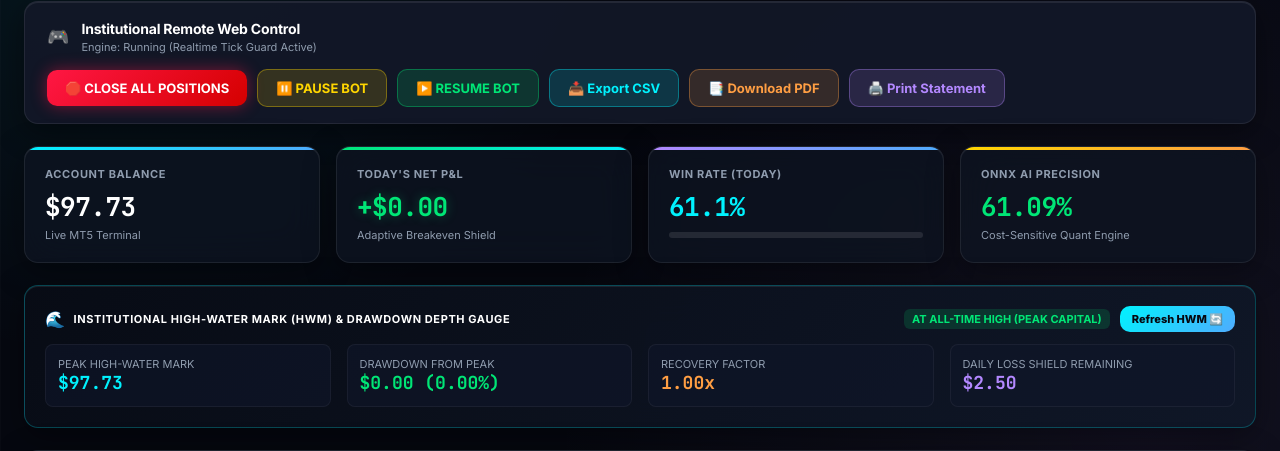
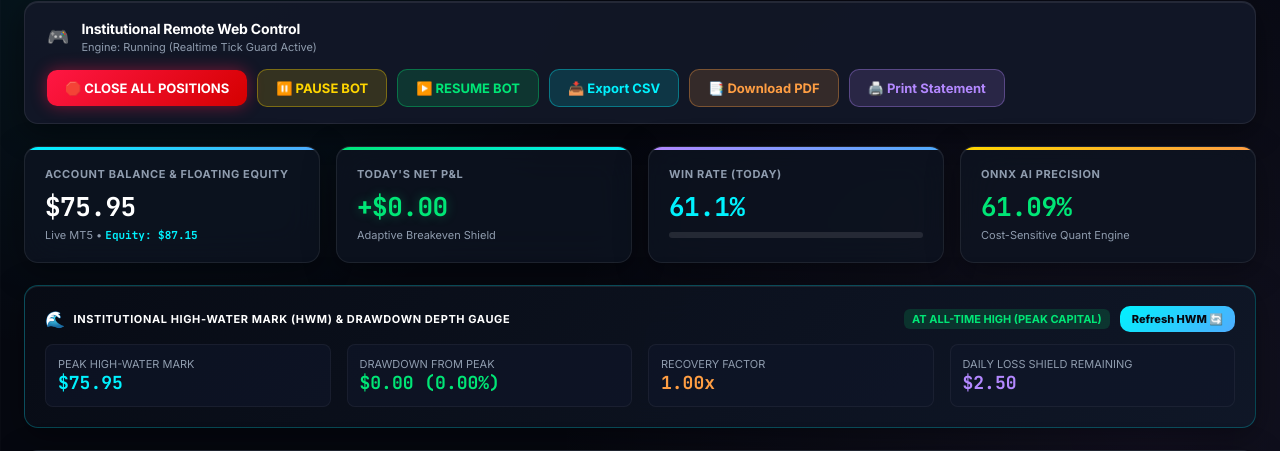
Before and after one commit to mt-abdulla-it/xm-ai-scalping-bot, a Flask app: page / in a window 1280 px wide. Shown: the part 257-708 px from the top of the page. Run offline with Flask 3, Linux system fonts and the light colour scheme; data that the repository does not hold is empty; some libraries are stand-ins or nearby versions.

Commit message:
fix(sync): real-time MT5 account balance and equity telemetry synchronization

```diff
--- a/dashboard/server.py
+++ b/dashboard/server.py
@@ -58,9 +58,9 @@ def get_trading_data():
     except Exception:
         is_running = False
 
-    # Default fallback values
-    balance = 97.73
-    equity = 97.73
+    # Default baseline from live MT5 account
+    balance = 75.95
+    equity = 87.15
     today_pnl = 0.0
     wins = 0
     losses = 0
@@ -68,7 +68,20 @@ def get_trading_data():
     ai_status = "Scanning active markets..."
     last_trade_time = "N/A"
 
-    # 1. Parse XMBot_ML_Data.csv for trade history
+    # 1. Parse live account telemetry written by MT5 EA
+    live_acc_path = os.path.join(FILES_DIR, "live_account.json")
+    if os.path.exists(live_acc_path):
+        try:
+            with open(live_acc_path, 'r') as f:
+                acc_telemetry = json.load(f)
+                balance = float(acc_telemetry.get('balance', balance))
+                equity = float(acc_telemetry.get('equity', equity))
+                if 'status' in acc_telemetry and acc_telemetry['status']:
+                    ai_status = acc_telemetry['status']
+        except Exception:
+            pass
+
+    # 2. Parse XMBot_ML_Data.csv for trade history
     csv_path = os.path.join(FILES_DIR, "XMBot_ML_Data.csv")
     if os.path.exists(csv_path):
         try:
--- a/dashboard/templates/index.html
+++ b/dashboard/templates/index.html
@@ -963,9 +963,9 @@
 
         <div class="grid-4">
             <div class="card kpi-card kpi-accent-cyan">
-                <div class="metric-title">Account Balance</div>
+                <div class="metric-title">Account Balance & Floating Equity</div>
                 <div class="metric-value" id="val-balance">$0.00</div>
-                <div style="font-size: 11px; color: var(--text-muted); margin-top: 4px;">Live MT5 Terminal</div>
+                <div style="font-size: 11px; color: var(--text-muted); margin-top: 4px;">Live MT5 • <strong id="val-equity" style="color: var(--cyan); font-family: 'JetBrains Mono';">Equity: $0.00</strong></div>
             </div>
             <div class="card kpi-card kpi-accent-green">
                 <div class="metric-title">Today's Net P&L</div>
@@ -2366,6 +2366,7 @@
             const data = await res.json();
 
             document.getElementById('val-balance').innerText = '$' + data.balance.toFixed(2);
+            document.getElementById('val-equity').innerText = 'Equity: $' + data.equity.toFixed(2);
             const pnlElem = document.getElementById('val-pnl');
             const sign = data.today_pnl >= 0 ? '+' : '';
             pnlElem.innerText = sign + '$' + data.today_pnl.toFixed(2);
```
Also changed, not shown: ai_engine/config_manager.py (line endings or trailing spaces), ai_engine/news_sentinel.py (line endings or trailing spaces), 1 other file.
